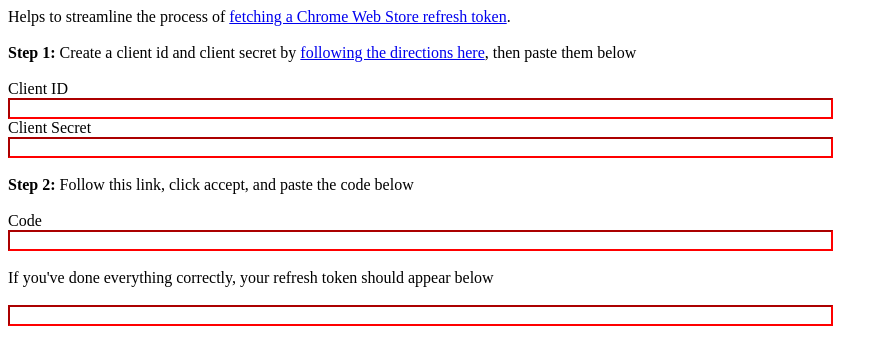
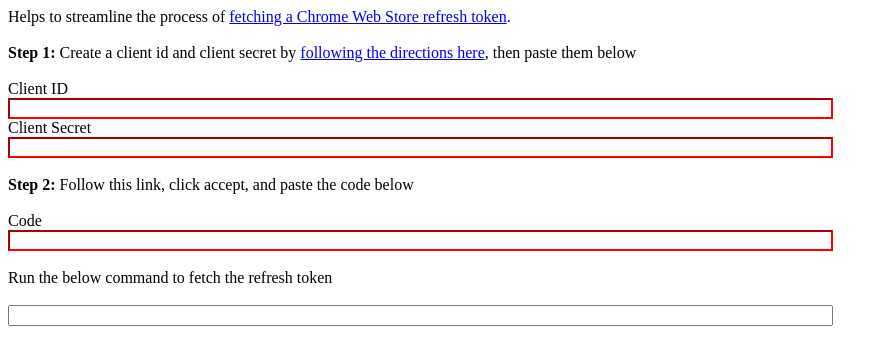
Before and after one commit to erikdesjardins/chrome-deploy-key, a plain HTML site: page index.html in a window 1280 px wide. Shown: the whole page, without its empty margins (0-888 px from the left). Drawn offline with nearby package versions, Linux system fonts and the light colour scheme.

Commit message:
update to provide curl command

```diff
--- a/index.html
+++ b/index.html
@@ -19,8 +19,8 @@
 <div>Code</div>
 <div><input id="code" type="text" size="100"></div>
 <br>
-<div>If you've done everything correctly, your refresh token should appear below</div>
+<div>Run the below command to fetch the refresh token</div>
 <br>
-<div><input id="refresh_token" type="text" size="100" readonly></div>
+<div><input id="curl" type="text" size="100" readonly></div>
 </body>
 </html>
```
